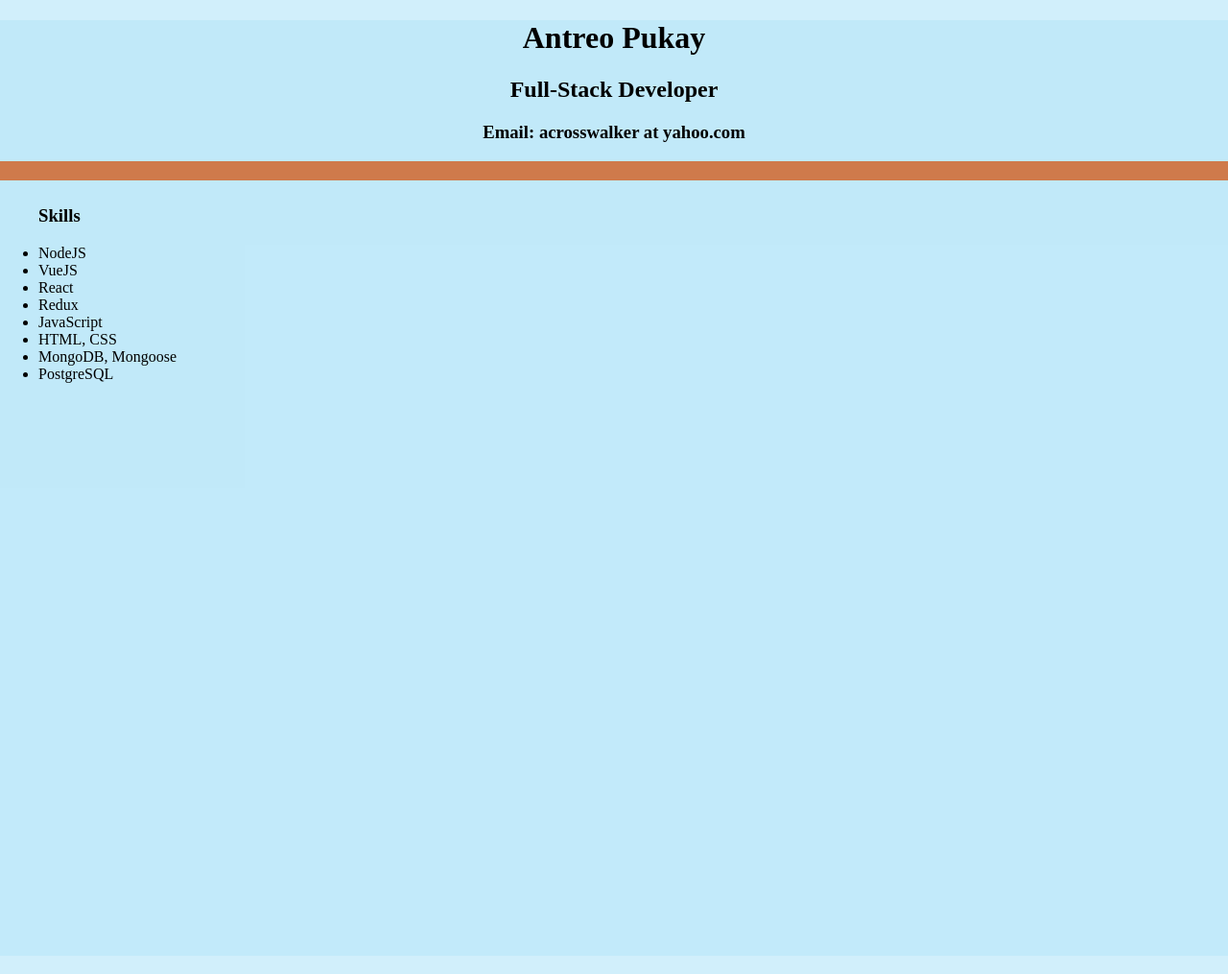
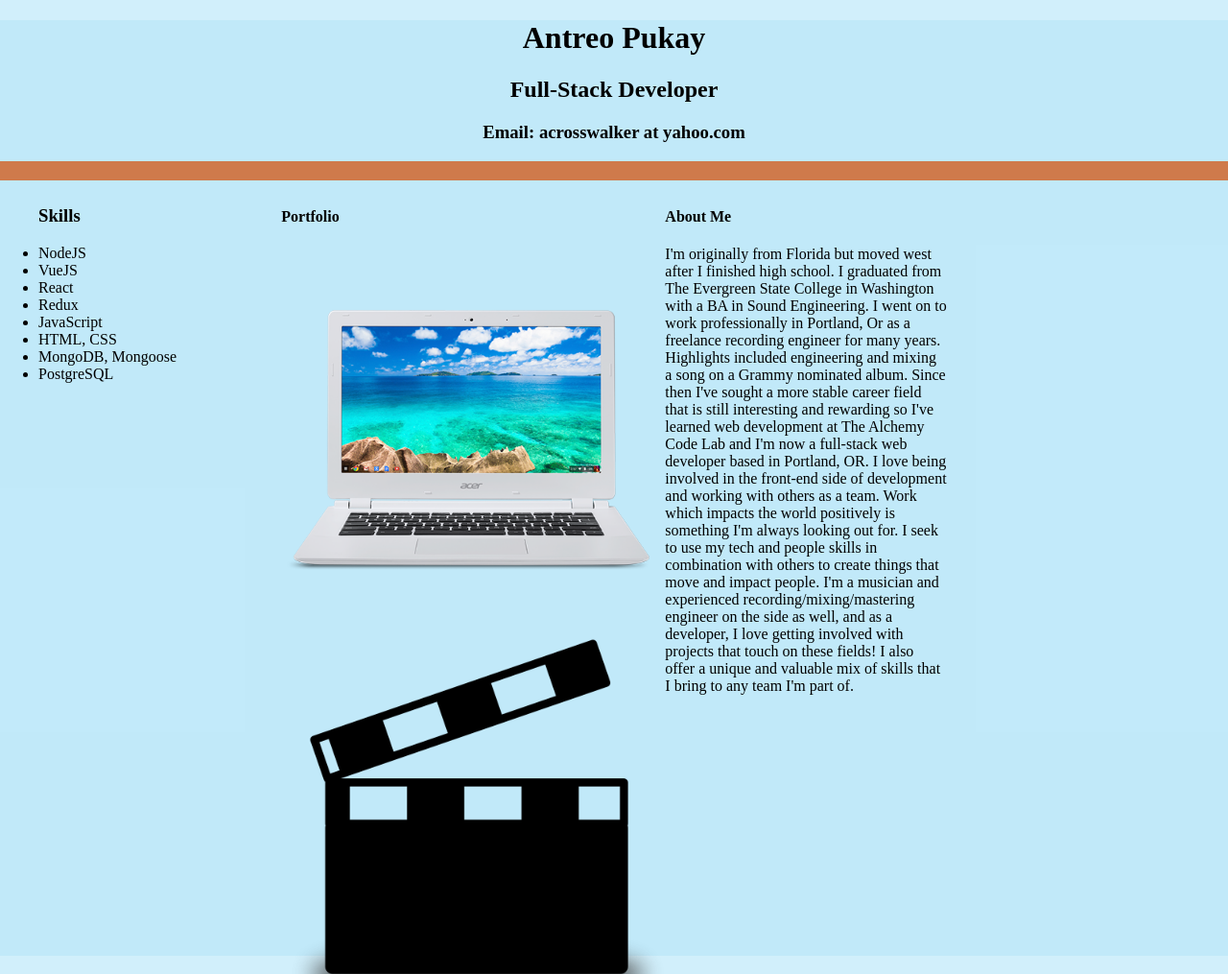
Before and after one commit to soundparticle/antreo-portfolio, a website: page App/index.html in a window 1280 px wide. Shown: the top 1015 px of the page at 96% size. Drawn offline with Linux system fonts and the light colour scheme.

Commit message:
added in images for portfolio  links and activated links to github repos

```diff
--- a/App/index.html
+++ b/App/index.html
@@ -35,7 +35,36 @@
                 </ul>
               </nav>
             </aside>
+      </section>
 
+      <section id="portfolio">
+        <div >
+          <h4>Portfolio</h4>
+            <container >
+              <a href="https://github.com/team-denim">
+                <img src="./assets/laptop.png" alt="open laptop">
+              </a>
+              <a href="https://github.com/soundparticle/ripe-banana">
+                <img src="./assets/film-take.png" alt="movie clapperboard">
+              </a>
+              <a href="https://github.com/Markalope/search-all-the-things">
+                <img src="./assets/popcorn-film.png" alt="popcorn and movie">
+              </a>
+
+              <!-- <img src="./assets/old-bike-sketch.png" alt="bike"> -->
+
+            </container>
+        </div>
+      </section>
+
+      <section id="about">
+        <div>
+          <h4>About Me</h4>
+            <p>I'm originally from Florida but moved west after I finished high school. I graduated from The Evergreen State College in Washington with a BA in Sound Engineering. I went on to work professionally in Portland, Or as a freelance recording engineer for many years. Highlights included engineering and mixing a song on a Grammy nominated album. Since then I've sought a more stable career field that is still interesting and rewarding so I've learned web development at The Alchemy Code Lab and I'm now a full-stack web developer based in Portland, OR.
+
+                I love being involved in the front-end side of development and working with others as a team. Work which impacts the world positively is something I'm always looking out for. I seek to use my tech and people skills in combination with others to create things that move and impact people.
+                I'm a musician and experienced recording/mixing/mastering engineer on the side as well, and as a developer, I love getting involved with projects that touch on these fields! I also offer a unique and valuable mix of skills that I bring to any team I'm part of.</p>
+        </div>
       </section>
 
     </div>
--- a/App/main.css
+++ b/App/main.css
@@ -1,5 +1,6 @@
 * {
   box-sizing: border-box;
+
 }
 
 html, body {
@@ -12,12 +13,25 @@ html, body {
   height: 100vh;
   max-height: 100vh;
   display: grid;
+
   grid-template-columns: repeat(4, 1fr);
   grid-template-rows: min-content auto auto min-content;
   grid-template-areas: "header header header header"
-                        "content content content content"
-                        "content content content content"
-                        "content footer footer footer";
+  "content content content content"
+  "content content content content"
+  "content footer footer footer";
+}
+
+h4 {
+
+  display: flex;
+  flex-direction: column;
+  // text-align: center;
+  // display: inline;
+}
+
+section {
+
 }
 
 .header-text {
@@ -43,3 +57,9 @@ aside {
 #skills {
   padding-left: 40px;
 }
+
+img {
+  display: block;
+  max-width: 400px;
+  max-height: auto;
+}
```
Also changed, not shown: App/assets/FreeVector-Tree-Details.jpg (added), App/assets/Screen Shot 2018-09-11 at 11.16.42 PM.png (added), App/assets/Screen Shot 2018-09-11 at 11.19.21 PM.png (added), App/assets/bike-shadow.jpeg (added), App/assets/bike-shadow.png (added), App/assets/branch-pair.png (added), App/assets/film-take.png (added), App/assets/laptop-bag.png (added), App/assets/laptop.png (added), App/assets/old-bike-sketch.png (added), App/assets/old-bike.png (added), App/assets/popcorn-film.png (added), App/assets/treetop.png (added), App/assets/whitewall-bike.png (added), 2 other files.
